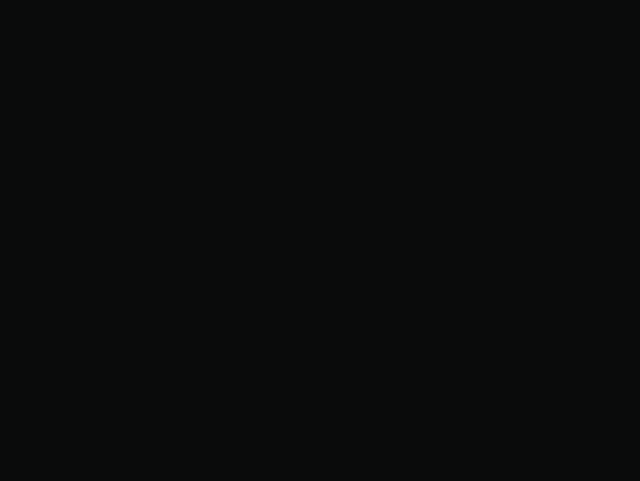
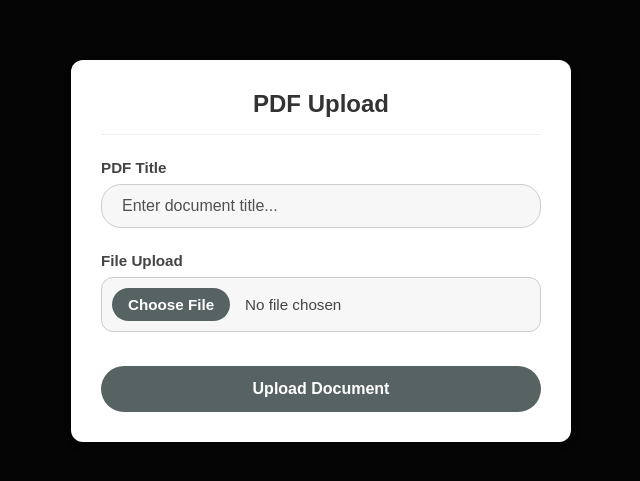
Before and after one commit to f3liz/AskPrysmIO, a React (Vite) app in the folder prysm-react-app/: page /admin in a window 1280 px wide. Shown: the part 149-630 px from the top of the page, without its empty margins (319-959 px from the left). Built offline with nearby package versions, Linux system fonts and the light colour scheme.

Commit message:
Add admin form to post to console, add 404 page for not found routes

```diff
--- a/prysm-react-app/src/App.tsx
+++ b/prysm-react-app/src/App.tsx
@@ -2,6 +2,7 @@ import { Routes, Route } from "react-router-dom";
 import Admin from "./pages/Admin";
 import Home from "./pages/Home";
 import Faq from "./pages/Faq";
+import PageNotFound from "./components/PageNotFound";
 import "./App.css";
 
 export default function App() {
@@ -11,8 +12,10 @@ export default function App() {
       <Route path="/" element={<Home />} />
       {/* FAQ Page */}
       <Route path="/faq" element={<Faq />} />
-      {/* Admin Page */}
+
       <Route path="/admin" element={<Admin />} />
+
+      <Route path="*" element={<PageNotFound />} />
     </Routes>
   );
 }
--- /dev/null
+++ b/prysm-react-app/src/components/PageNotFound.tsx
@@ -0,0 +1,13 @@
+import { Link } from "react-router-dom";
+
+const PageNotFound = () => {
+  return (
+    <div>
+      <h1>404 - Page Not Found</h1>
+      <p>Sorry, the page you are looking for does not exist.</p>
+      <Link to="/">Go to Home</Link>
+    </div>
+  );
+};
+
+export default PageNotFound;
--- a/prysm-react-app/src/pages/Admin.tsx
+++ b/prysm-react-app/src/pages/Admin.tsx
@@ -1,7 +1,63 @@
+import { useState } from "react";
+import "../styles/admin-view.css";
+
 function Admin() {
+  const [pdfTitle, setPdfTitle] = useState("");
+  const [pdfFile, setPdfFile] = useState<File | null>(null);
+  const handleSubmit = (e: React.MouseEvent) => {
+    e.preventDefault();
+
+    console.log("Title Entered:", pdfTitle);
+    console.log("File Selected:", pdfFile ? pdfFile.name : "No file chosen");
+  };
+
+  {
+    /* Add handleOnChange */
+  }
+
   return (
-    <div>
-      <p>Test</p>
+    <div className="admin-page">
+      <div className="admin-container">
+        <form className="admin-form">
+          <div className="admin-header">
+            <h1>PDF Upload</h1>
+          </div>
+          <div className="input-group">
+            <label htmlFor="">PDF Title</label>
+            <input
+              type="text"
+              id="pdfTitle"
+              className="admin-input"
+              placeholder="Enter document title..."
+              value={pdfTitle}
+              onChange={(e: React.ChangeEvent<HTMLInputElement>) =>
+                setPdfTitle(e.target.value)
+              }
+            />
+          </div>
+          <div className="input-group">
+            <label htmlFor="pdfFile">File Upload</label>
+            <input
+              type="file"
+              id="pdfFile"
+              className="admin-file-input"
+              accept=".pdf"
+              onChange={(e: React.ChangeEvent<HTMLInputElement>) => {
+                if (e.target.files && e.target.files.length > 0) {
+                  setPdfFile(e.target.files[0]);
+                }
+              }}
+            />
+          </div>
+          <button
+            type="submit"
+            className="admin-submit-btn"
+            onClick={handleSubmit}
+          >
+            Upload Document
+          </button>
+        </form>
+      </div>
     </div>
   );
 }
--- /dev/null
+++ b/prysm-react-app/src/styles/admin-view.css
@@ -0,0 +1,118 @@
+.admin-page {
+  background: #050505;
+  min-height: 100vh;
+  font-family: Arial, sans-serif;
+  display: flex;
+  justify-content: center;
+  align-items: center;
+  padding: 20px;
+  box-sizing: border-box;
+}
+
+.admin-container {
+  width: 100%;
+  max-width: 500px;
+}
+
+.admin-form {
+  background: white;
+  border-radius: 12px;
+  overflow: hidden;
+  box-shadow: 0 4px 12px rgba(0, 0, 0, 0.05);
+  padding: 30px;
+  display: flex;
+  flex-direction: column;
+  gap: 24px;
+}
+
+.admin-header h1 {
+  margin: 0;
+  font-size: 1.5rem;
+  color: #333;
+  text-align: center;
+  padding-bottom: 16px;
+  border-bottom: 1px solid #eee;
+}
+
+.input-group {
+  display: flex;
+  flex-direction: column;
+  gap: 8px;
+}
+
+.input-group label {
+  font-size: 0.95rem;
+  font-weight: 600;
+  color: #444;
+}
+
+.admin-input {
+  padding: 12px 20px;
+  border: 1px solid #ccc;
+  outline: none;
+  font-size: 1rem;
+  border-radius: 20px;
+  color: #333;
+  background: #f7f7f7;
+  transition:
+    background 0.2s ease,
+    border-color 0.2s ease;
+}
+
+.admin-input:focus {
+  background: #fff;
+  border-color: #888;
+}
+
+.admin-input::placeholder {
+  color: #525151;
+}
+
+.admin-file-input {
+  padding: 10px;
+  font-size: 0.95rem;
+  color: #444;
+  background: #f7f7f7;
+  border-radius: 12px;
+  border: 1px solid #ccc;
+  cursor: pointer;
+}
+
+.admin-file-input::file-selector-button {
+  background: rgb(87, 99, 98);
+  color: white;
+  border: none;
+  padding: 8px 16px;
+  border-radius: 20px;
+  cursor: pointer;
+  font-weight: 600;
+  transition: background 0.2s ease;
+  margin-right: 15px;
+}
+
+.admin-file-input::file-selector-button:hover {
+  background: #004d40d0;
+}
+
+.admin-submit-btn {
+  margin-top: 10px;
+  padding: 14px 20px;
+  border-radius: 35px;
+  border: none;
+  background: rgb(87, 99, 98);
+  color: white;
+  font-size: 1rem;
+  font-weight: 600;
+  cursor: pointer;
+  transition:
+    background 0.2s ease,
+    transform 0.1s ease;
+}
+
+.admin-submit-btn:hover {
+  background: #004d40d0;
+}
+
+.admin-submit-btn:active {
+  transform: scale(0.98);
+}
```
